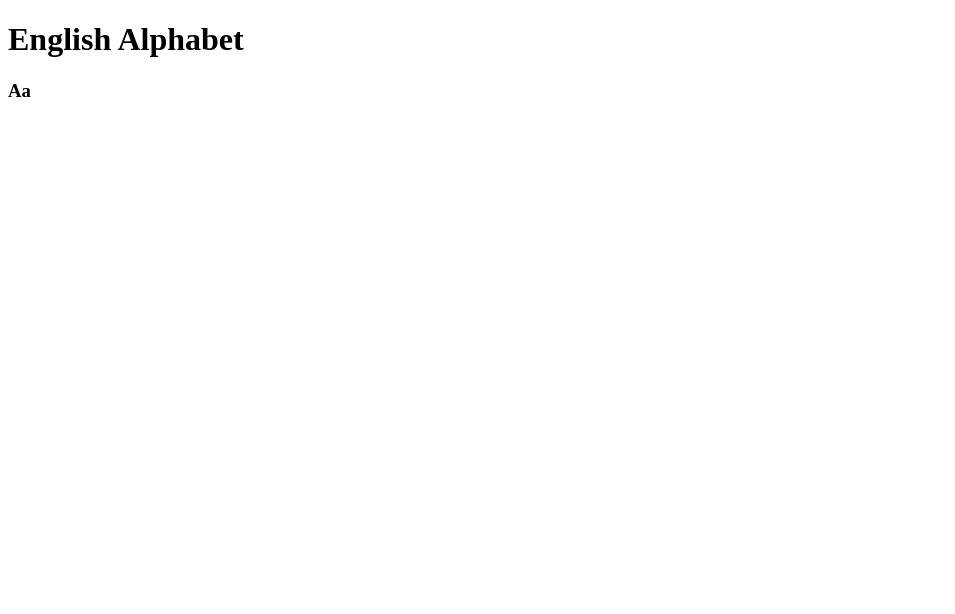
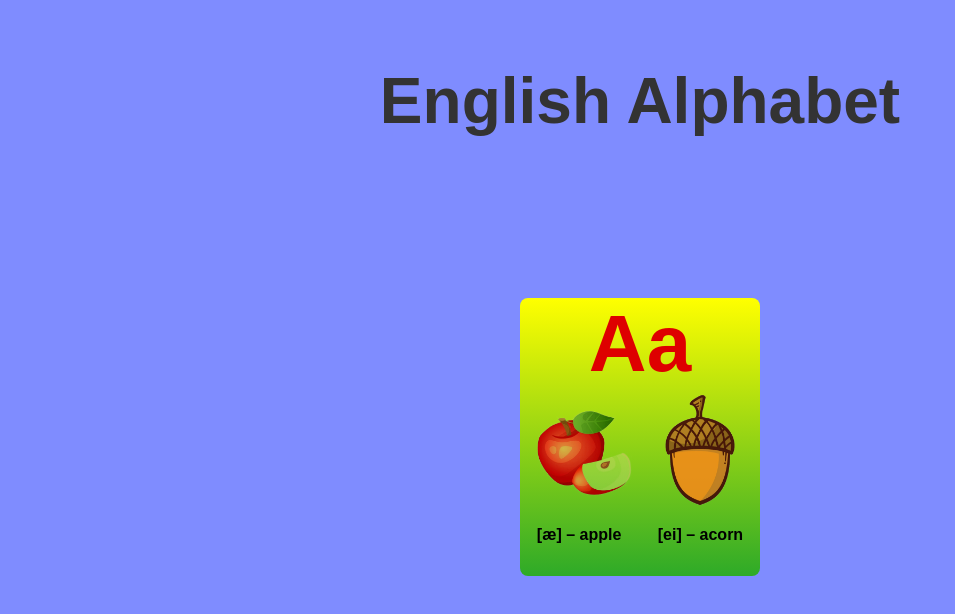
Before and after one commit to PaulVorontsov/English-alphabet, a plain HTML site: page block/index.html in a window 1280 px wide. Shown: the whole page, without its empty margins (0-955 px from the left). Drawn offline with Linux system fonts and the light colour scheme.

Commit message:
added content, styles, audio files, js files

```diff
--- a/block/index.html
+++ b/block/index.html
@@ -7,9 +7,27 @@
   </head>
   <body>
     <h1>English Alphabet</h1>
-    <div class="box">
-      <h3>Aa</h3>
-
-    </div>
+    <main class="main-index">
+      <div class="box">
+        <div class="box__text">
+          Lorem ipsum dolor sit amet, consectetur adipisicing elit. Alias aliquid beatae debitis deleniti dolore ducimus
+          est, eum eveniet facere, itaque iusto molestiae nihil, numquam perferendis praesentium ratione similique ullam
+          voluptas!
+        </div>
+        <h3>Aa</h3>
+        <audio id="Apple" src="audio/apple_002.mp3"></audio>
+        <audio id="Acorn" src="audio/acorn_002.mp3"></audio>
+        <div class="box__img">
+          <img id="common1" src="img/apple.png" alt="apple" title="Click Me!">
+          <script type="text/javascript" src="js/script1.js"></script>
+          <img id="common2" src="img/acorn.png" alt="acorn" title="Click Me!">
+          <script type="text/javascript" src="js/script2.js"></script>
+        </div>
+        <p>
+          <span>[æ] – apple</span>
+          <span>[ei] – acorn</span>
+        </p>
+      </div>
+    </main>
   </body>
 </html>
--- /dev/null
+++ b/block/js/script1.js
@@ -0,0 +1,8 @@
+var button = document.getElementById('common1'); //
+
+button.addEventListener('click', myPlay);
+
+function myPlay() {
+    var a = document.getElementById('Apple');
+    a.play();
+} ;
--- /dev/null
+++ b/block/js/script2.js
@@ -0,0 +1,8 @@
+var button = document.getElementById('common2'); //
+
+button.addEventListener('click', myPlay);
+
+function myPlay() {
+    var a = document.getElementById('Acorn');
+    a.play();
+} ;
--- a/block/style.css
+++ b/block/style.css
@@ -0,0 +1,78 @@
+body {
+  margin: 0;
+  padding: 0;
+  font-size: 1rem;
+  font-family: sans-serif;
+  text-align: center;
+  background: #7f8cff;
+}
+
+h1 {
+  margin: 1em 0 2em 0;
+  padding: 0;
+  font-size: 4em;
+  color: #333333;
+}
+
+.main-index {
+  display: flex;
+  justify-content: center;
+  flex-flow: wrap;
+}
+
+.box {
+  margin: 2em;
+  position: relative;
+  box-sizing: border-box;
+  width: 15em;
+  text-align: center;
+  border-radius: 0.5em;
+  background: linear-gradient(#ffff00, #2eaa28);
+  transition: 0.3s;
+}
+
+.box__text {
+  padding: 1em;
+  position: absolute;
+  top: 0.5em;
+  background: #8e8e8e;
+  border-radius: 0 0.5em 0.5em 0;
+  color: #ffe900;
+  opacity: 0;
+  font-weight: 600;
+  transition: 1s;
+  transition-delay: 0.3s;
+  z-index: 1;
+}
+
+.box h3 {
+  margin: 0;
+  padding: 0;
+  font-size: 5em;
+  color: #de0000;
+}
+
+.box__img {
+  position: relative;
+  display: flex;
+  flex-flow: row;
+}
+
+.box__img img {
+  width: 50%;
+  cursor: pointer;
+}
+
+.box p {
+  padding-bottom: 1em;
+}
+
+.box span {
+  padding: 1em;
+  font-weight: 600;
+}
+
+.box:hover .box__text {
+  opacity: 0.97;
+  transform: translateX(15em);
+}
```
Also changed, not shown: block/img/acorn.jpg (deleted), block/img/acorn.png (added), block/img/apple.jpg (deleted), block/img/apple.png (added), 3 other files.
